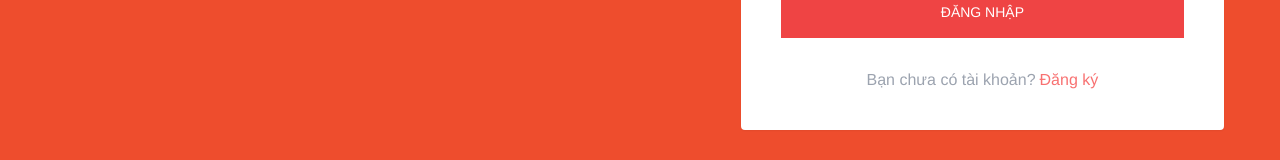
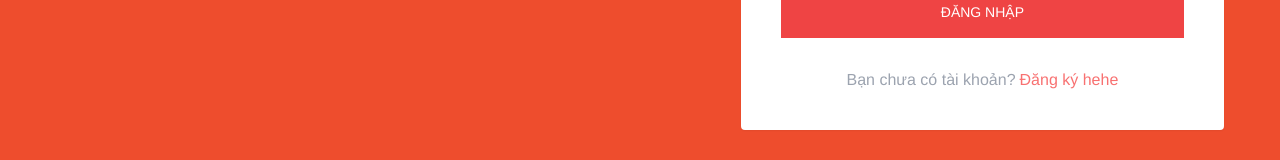
Before and after one commit to KhangUG/Shopee_clone, a React (Vite) app: page /login in a window 1280 px wide. Shown: the part 500-660 px from the top of the page. Built offline with nearby package versions, Linux system fonts and the light colour scheme.

Commit message:
sua loi tac gia

```diff
--- a/src/pages/Login/Login.tsx
+++ b/src/pages/Login/Login.tsx
@@ -36,7 +36,7 @@ export default function Register() {
               <div className='flex item-center justify-center mt-8'>
                 <span className='text-gray-400'>Bạn chưa có tài khoản?</span>
                 <Link className='text-red-400 ml-1' to='/register'>
-                  Đăng ký
+                  Đăng ký hehe
                 </Link>
               </div>
             </form>
```
